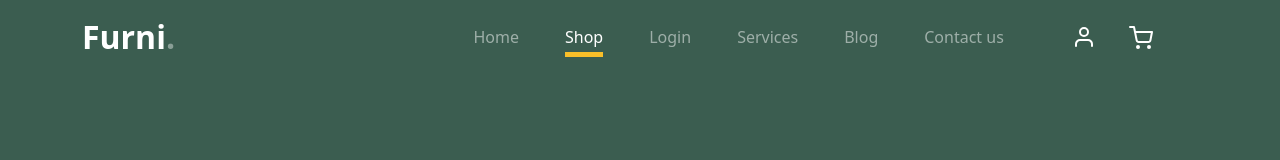
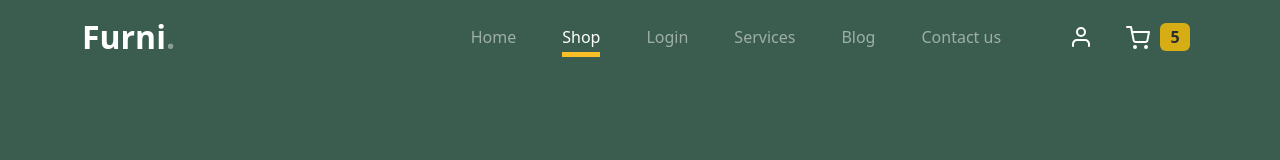
Before and after one commit to emrebulak/e-commorce-app, an Angular app: page / in a window 1280 px wide. Shown: the top 160 px of the page. Built offline with nearby package versions, Linux system fonts and the light colour scheme; data requests are answered from the project's data file.

Commit message:
12.01.2024 - navbar updated

```diff
--- a/src/app/app.component.html
+++ b/src/app/app.component.html
@@ -1 +1,2 @@
+<navbar [basketCount]="5"></navbar>
 <router-outlet></router-outlet>
--- a/src/app/app.component.ts
+++ b/src/app/app.component.ts
@@ -1,6 +1,7 @@
 import { Component, OnInit } from '@angular/core';
 import { CommonModule } from '@angular/common';
 import { RouterLink, RouterOutlet } from '@angular/router';
+import { NavbarComponent } from './shop/navbar/navbar.component';
 
 declare var $: any;
 
@@ -8,7 +9,7 @@ declare var $: any;
 @Component({
   selector: 'app-root',
   standalone: true,
-  imports: [CommonModule, RouterOutlet, RouterLink],
+  imports: [CommonModule, RouterOutlet, RouterLink, NavbarComponent],
   templateUrl: './app.component.html',
   styleUrl: './app.component.scss'
 })
--- a/src/app/shop/navbar/navbar.component.html
+++ b/src/app/shop/navbar/navbar.component.html
@@ -10,22 +10,33 @@
 
 		<div class="collapse navbar-collapse" id="navbarsFurni">
 			<ul class="custom-navbar-nav navbar-nav ms-auto mb-2 mb-md-0">
-				<li class="nav-item ">
+				<li class="nav-item">
 					<a class="nav-link" href="index.html">Home</a>
 				</li>
-				<li [routerLinkActive]="['active']"><a class="nav-link" routerLink="/">Shop</a></li>
-				<li><a class="nav-link" routerLink="/login">Login</a></li>
-				<li><a class="nav-link" href="services.html">Services</a></li>
-				<li><a class="nav-link" href="blog.html">Blog</a></li>
-				<li><a class="nav-link" href="contact.html">Contact us</a></li>
+				<li class="nav-item" routerLinkActive="active" [routerLinkActiveOptions]="{ exact: true }">
+					<a class="nav-link" routerLink="/">Shop</a>
+				</li>
+				<li class="nav-item" routerLinkActive="active" [routerLinkActiveOptions]="{ exact: true }">
+					<a class="nav-link" routerLink="/login">Login</a>
+				</li>
+				<li class="nav-item">
+					<a class="nav-link" href="services.html">Services</a>
+				</li>
+				<li class="nav-item">
+					<a class="nav-link" href="blog.html">Blog</a>
+				</li>
+				<li class="nav-item">
+					<a class="nav-link" href="contact.html">Contact us</a>
+				</li>
 			</ul>
+
 
 			<ul class="custom-navbar-cta navbar-nav mb-2 mb-md-0 ms-5">
 				<li><a class="nav-link" href="#"><img src="../assets/img/user.svg"></a></li>
 				<li><a class="nav-link basket" href="cart.html"><img src="../assets/img/cart.svg">
 
 						<span [style.visibility]="basketCount != undefined && basketCount > 0 ? 'visible' : 'hidden'"
-							class="basket-count">{{basketCount}}</span>
+							class="basket-count badge bg-warning fs-6 text-dark">{{basketCount}}</span>
 
 					</a></li>
 			</ul>
--- a/src/app/shop/navbar/navbar.component.scss
+++ b/src/app/shop/navbar/navbar.component.scss
@@ -14,10 +14,6 @@
     }
 
     &-count {
-        padding: 2px 9px;
-        background-color: #f9bf29;
         opacity: .8;
-        border-radius: 50%;
-        color: #2f2f2f;
     }
 }
--- a/src/app/shop/shop.component.html
+++ b/src/app/shop/shop.component.html
@@ -1,4 +1,3 @@
-<navbar [basketCount]="basketList.length"></navbar>
 <app-hero [title]=heroTitle></app-hero>
 
 <div class="untree_co-section product-section before-footer-section">
--- a/src/app/shop/shop.component.ts
+++ b/src/app/shop/shop.component.ts
@@ -23,18 +23,6 @@ declare var $: any;
 })
 export class ShopComponent implements OnInit {
   heroTitle: string = "Shop";
-  basketList: any[] = [];
-
-  // products: any[] = [
-  //   { id: 1, name: "Nordic Chair One", price: '50.00', image: "../../assets/img/product-3.png" },
-  //   { id: 2, name: "Nordic Chair", price: '50.00', image: "../../assets/img/product-1.png" },
-  //   { id: 3, name: "Kruzo Aero Chair", price: '78.00', image: "../../assets/img/product-2.png" },
-  //   { id: 4, name: "Ergonomic Chair", price: '43.00', image: "../../assets/img/product-3.png" },
-  //   { id: 5, name: "Nordic Chair", price: '50.00', image: "../../assets/img/product-1.png" },
-  //   { id: 6, name: "Nordic Chair One", price: '50.00', image: "../../assets/img/product-3.png" },
-  //   { id: 7, name: "Kruzo Aero Chair", price: '78.00', image: "../../assets/img/product-2.png" },
-  //   { id: 8, name: "Ergonomic Chair", price: '43.00', image: "../../assets/img/product-3.png" },
-  // ];
 
   constructor(private productRepository: ProductRepository,
     private categoryRepository: CategoryRepository,
@@ -65,7 +53,7 @@ export class ShopComponent implements OnInit {
 
   addBasket(e: any) {
     console.log("add basket");
-    this.basketList.push("add basket");
+    // this.basketList.push("add basket");
     e.stopPropagation();
 
   }
```
